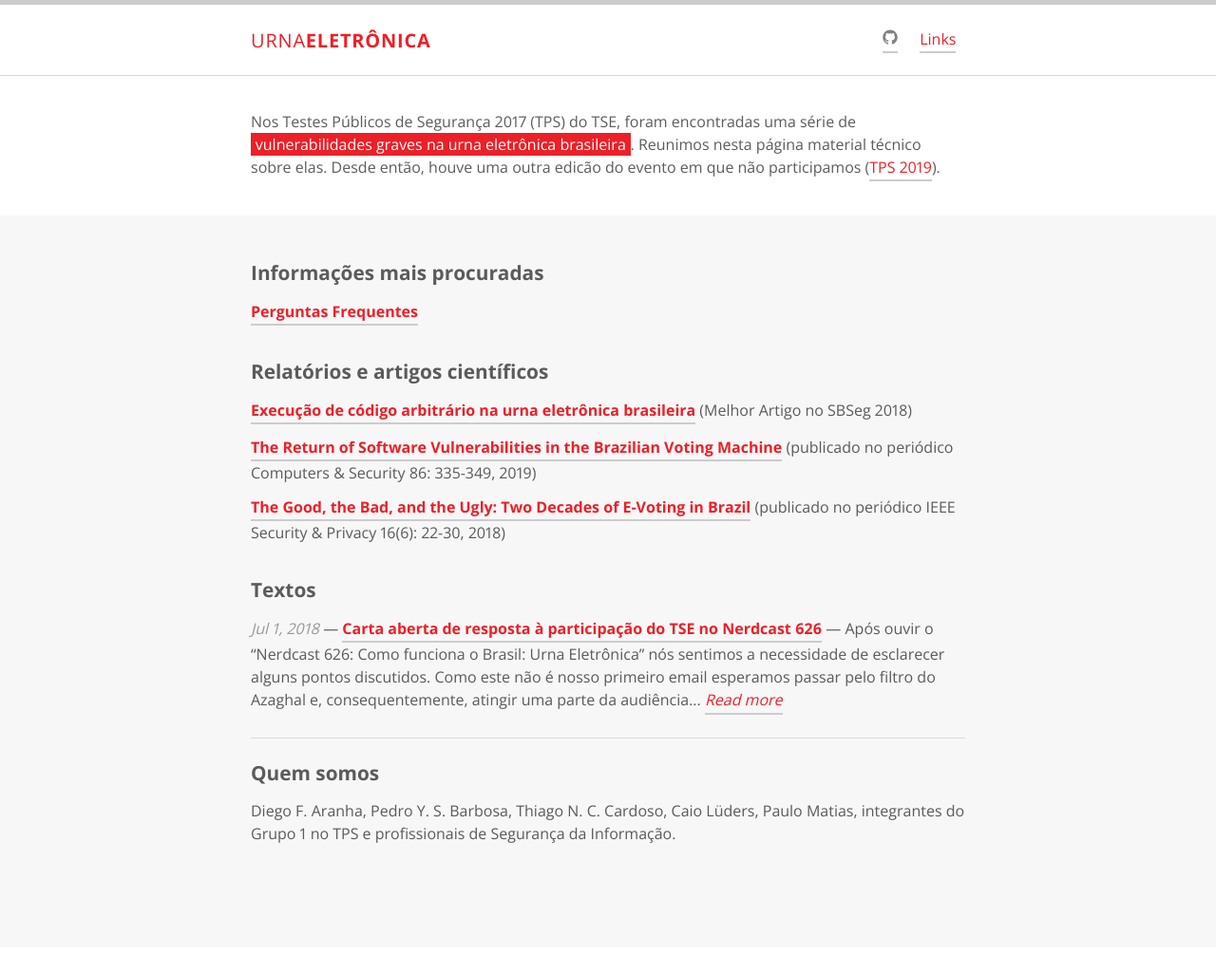
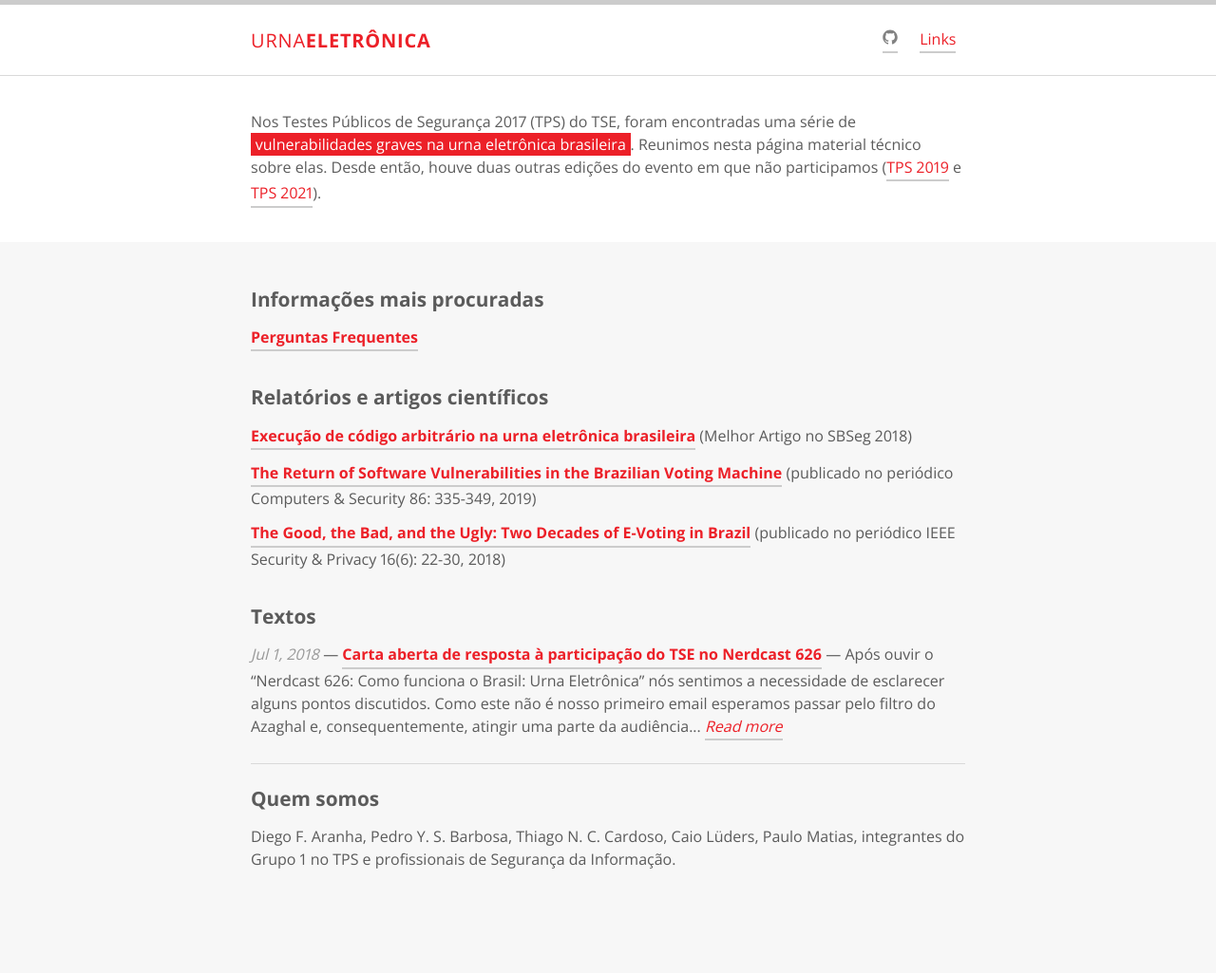
Before and after one commit to epicleet/urna-website, a Jekyll site: the page built from index.html, in a window 1280 px wide. Shown: the whole page at 95% size. Built offline with Jekyll 4.4.1, drawn with Linux system fonts in a browser that asks for light colours; the list of posts is cut into pages by our own code; before the commit the page ends 998 px from its top, so only the background shows below that.

Commit message:
Atualizar cabecalho.

```diff
--- a/_includes/intro.html
+++ b/_includes/intro.html
@@ -1,5 +1,5 @@
 <section class="intro">
   <div class="container">
-    <p class="lead">Nos Testes Públicos de Segurança 2017 (TPS) do TSE, foram encontradas uma série de <strong class="author-name" itemprop="name">vulnerabilidades graves na urna eletrônica brasileira</strong>. Reunimos nesta página material técnico sobre elas. Desde então, houve uma outra edicão do evento em que não participamos (<a href="https://www.justicaeleitoral.jus.br/tps/#ano-tps-2019">TPS 2019</a>).</p>
+    <p class="lead">Nos Testes Públicos de Segurança 2017 (TPS) do TSE, foram encontradas uma série de <strong class="author-name" itemprop="name">vulnerabilidades graves na urna eletrônica brasileira</strong>. Reunimos nesta página material técnico sobre elas. Desde então, houve duas outras edições do evento em que não participamos (<a href="https://www.justicaeleitoral.jus.br/tps/#ano-tps-2019">TPS 2019</a> e <a href="https://www.justicaeleitoral.jus.br/tps/">TPS 2021</a>).</p>
   </div>
 </section>
```
